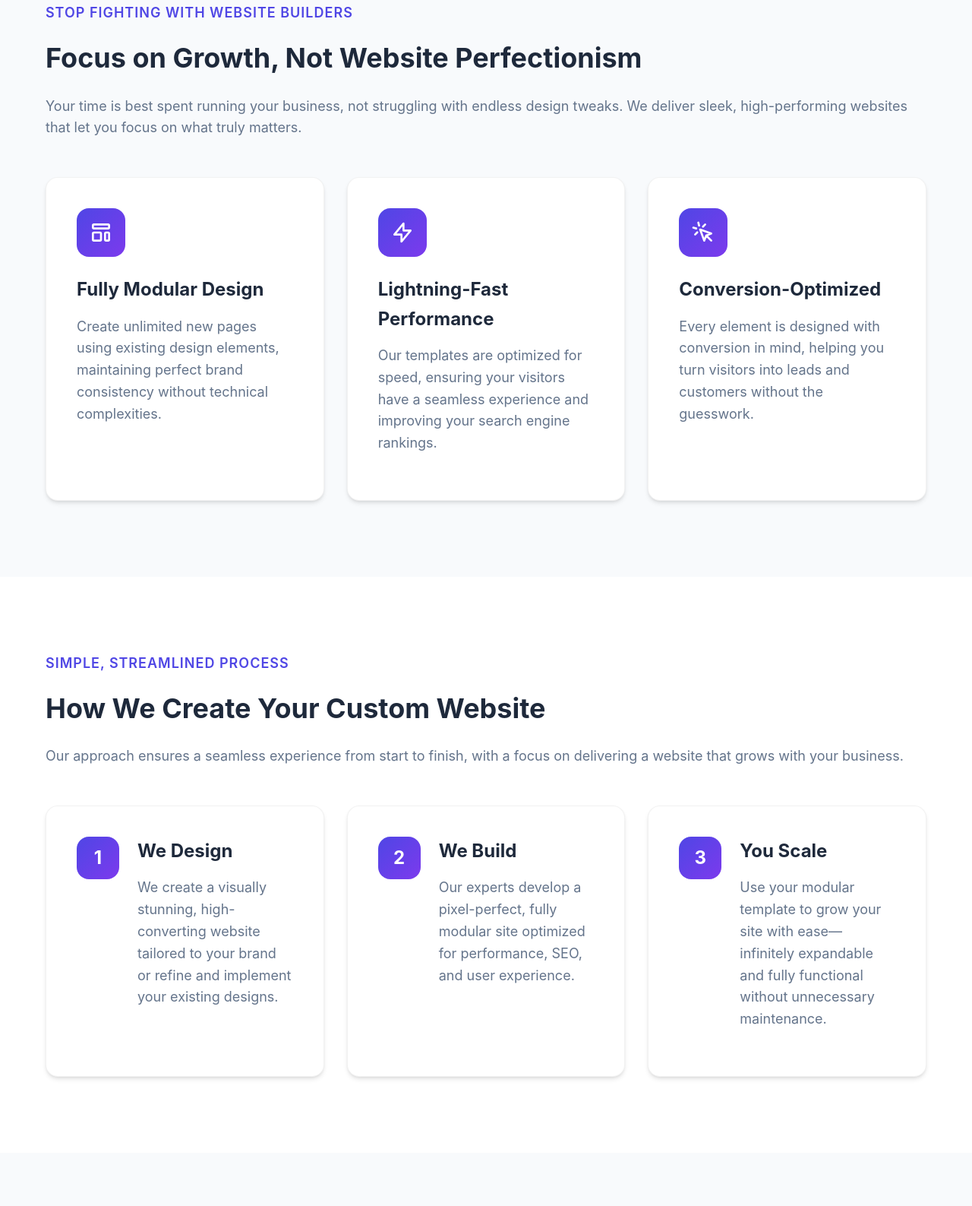
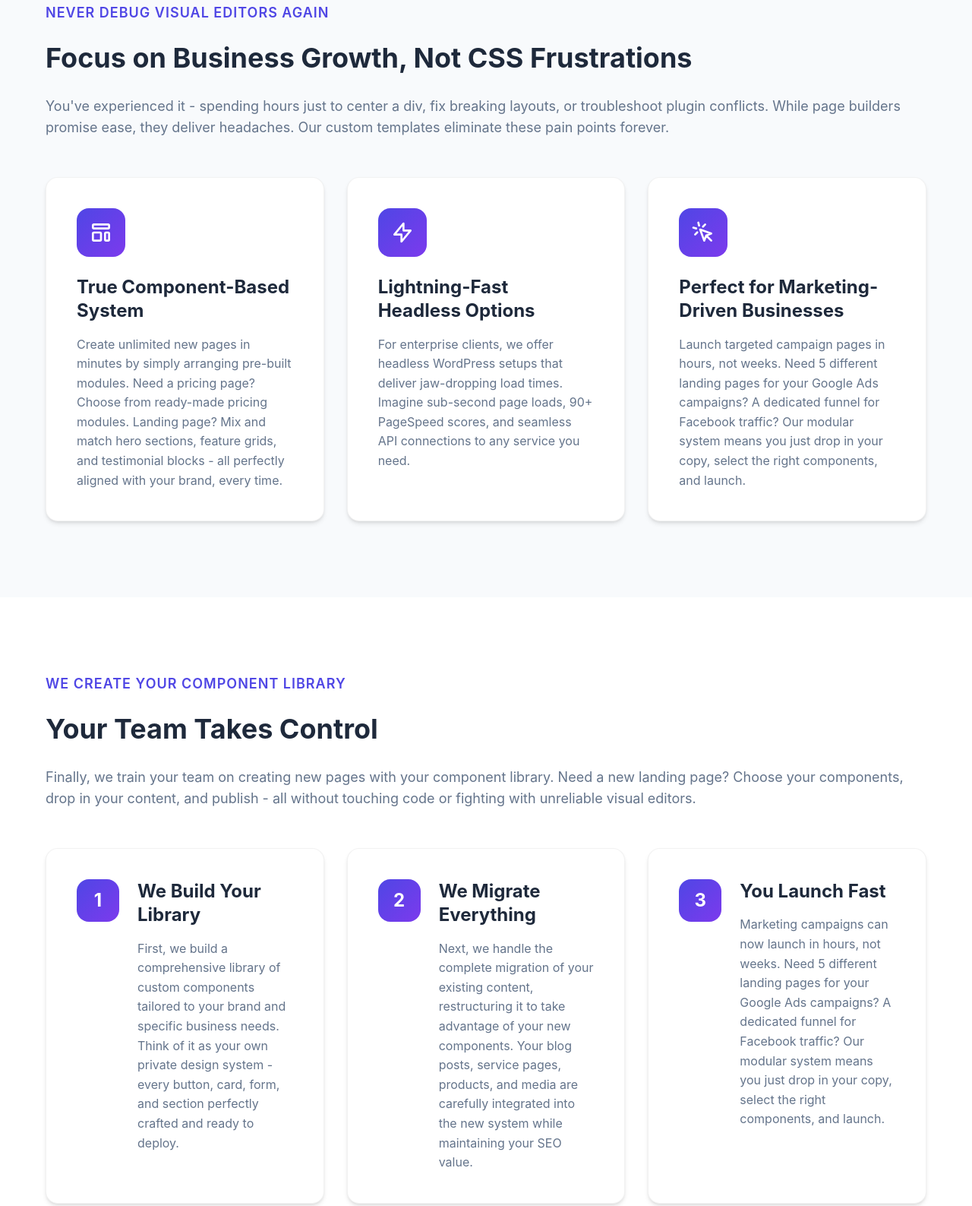
Before and after one commit to joshmcguire/joshmcguire.github.io, a plain HTML site: page index.html in a window 1280 px wide. Shown: the part 800-2387 px from the top of the page at 76% size. Drawn offline with Linux system fonts and the light colour scheme.

Commit message:
changes
changes

```diff
--- a/index.html
+++ b/index.html
@@ -253,6 +253,8 @@
             border: 1px solid rgba(0,0,0,0.05);
             position: relative;
             overflow: hidden;
+            display: flex;
+            flex-direction: column;
         }
 
         .feature-card::before {
@@ -287,6 +289,7 @@
             border-radius: 16px;
             margin-bottom: 24px;
             transition: all 0.3s ease;
+            flex-shrink: 0;
         }
 
         .feature-card:hover .icon {
@@ -297,6 +300,20 @@
             width: 32px;
             height: 32px;
             color: white;
+        }
+
+        .feature-card h3 {
+            font-size: 24px;
+            margin-bottom: 16px;
+            color: var(--secondary);
+            line-height: 1.3;
+        }
+
+        .feature-card p {
+            font-size: 16px;
+            line-height: 1.6;
+            color: var(--gray);
+            margin-bottom: 0;
         }
 
         .process {
@@ -317,11 +334,30 @@
             box-shadow: var(--shadow);
             transition: all 0.3s ease;
             border: 1px solid rgba(0,0,0,0.05);
+            position: relative;
+            overflow: hidden;
+        }
+
+        .process-step::before {
+            content: '';
+            position: absolute;
+            top: 0;
+            left: 0;
+            width: 100%;
+            height: 4px;
+            background: var(--gradient-primary);
+            transform: scaleX(0);
+            transform-origin: left;
+            transition: transform 0.3s ease;
         }
 
         .process-step:hover {
             transform: translateY(-5px);
             box-shadow: var(--shadow-lg);
+        }
+
+        .process-step:hover::before {
+            transform: scaleX(1);
         }
 
         .step-number {
@@ -342,6 +378,20 @@
 
         .process-step:hover .step-number {
             transform: scale(1.1);
+        }
+
+        .process-step h3 {
+            font-size: 24px;
+            margin-bottom: 16px;
+            color: var(--secondary);
+            line-height: 1.3;
+        }
+
+        .process-step p {
+            font-size: 16px;
+            line-height: 1.6;
+            color: var(--gray);
+            margin-bottom: 0;
         }
 
         .testimonials {
@@ -395,6 +445,7 @@
             margin-top: 100px;
             position: relative;
             overflow: hidden;
+            box-shadow: var(--shadow-xl);
         }
 
         .callout::before {
@@ -414,6 +465,9 @@
             margin-bottom: 24px;
             color: white;
             position: relative;
+            max-width: 800px;
+            margin-left: auto;
+            margin-right: auto;
         }
 
         .callout p {
@@ -421,6 +475,9 @@
             margin-bottom: 32px;
             color: rgba(255, 255, 255, 0.9);
             position: relative;
+            max-width: 600px;
+            margin-left: auto;
+            margin-right: auto;
         }
 
         .callout .cta-button {
@@ -434,6 +491,7 @@
             transition: all 0.3s ease;
             position: relative;
             overflow: hidden;
+            display: inline-block;
         }
 
         .callout .cta-button:hover {
@@ -583,6 +641,9 @@
                 top: 20px;
                 right: 20px;
                 cursor: pointer;
+                font-size: 24px;
+                color: var(--secondary);
+                z-index: 11;
             }
         }
     </style>
@@ -613,22 +674,22 @@
     <section class="hero">
         <div class="container hero-content">
             <div class="hero-text">
-                <div class="subtitle">WordPress Development Reimagined</div>
-                <h1>A Smarter Way to Build Your Website</h1>
-                <p>Skip the frustration of unreliable visual editors. Your business deserves a clean, professional, and fully modular website—without wasting time adjusting pixels.</p>
-                <a href="#contact" class="cta-button">Schedule a Free Consultation</a>
+                <div class="subtitle">Escape The Visual Editor Nightmare</div>
+                <h1>Stop Fighting With Website Builders</h1>
+                <p>Stop wasting hours fighting with Elementor, Divi, or WPBakery just to align text properly. Your business deserves a custom template built for performance, not perpetual troubleshooting.</p>
+                <a href="#contact" class="cta-button">Get Your Free Assessment</a>
             </div>
             <div class="hero-image">
-                <img src="/api/placeholder/540/360" alt="Custom WordPress Template" />
+                <img src="https://images.unsplash.com/photo-1460925895917-afdab827c52f?ixlib=rb-4.0.3&ixid=M3wxMjA3fDB8MHxwaG90by1wYWdlfHx8fGVufDB8fHx8fA%3D%3D&auto=format&fit=crop&w=2425&q=80" alt="Custom WordPress Template" />
             </div>
         </div>
     </section>
 
     <section class="section" id="features">
         <div class="container">
-            <div class="subtitle">Stop Fighting With Website Builders</div>
-            <h2>Focus on Growth, Not Website Perfectionism</h2>
-            <p>Your time is best spent running your business, not struggling with endless design tweaks. We deliver sleek, high-performing websites that let you focus on what truly matters.</p>
+            <div class="subtitle">Never Debug Visual Editors Again</div>
+            <h2>Focus on Business Growth, Not CSS Frustrations</h2>
+            <p>You've experienced it - spending hours just to center a div, fix breaking layouts, or troubleshoot plugin conflicts. While page builders promise ease, they deliver headaches. Our custom templates eliminate these pain points forever.</p>
 
             <div class="feature-grid">
                 <div class="feature-card">
@@ -639,8 +700,8 @@
                             <path stroke-linecap="round" stroke-linejoin="round" stroke-width="2" d="M16 13a1 1 0 011-1h2a1 1 0 011 1v6a1 1 0 01-1 1h-2a1 1 0 01-1-1v-6z" />
                         </svg>
                     </div>
-                    <h3>Fully Modular Design</h3>
-                    <p>Create unlimited new pages using existing design elements, maintaining perfect brand consistency without technical complexities.</p>
+                    <h3>True Component-Based System</h3>
+                    <p>Create unlimited new pages in minutes by simply arranging pre-built modules. Need a pricing page? Choose from ready-made pricing modules. Landing page? Mix and match hero sections, feature grids, and testimonial blocks - all perfectly aligned with your brand, every time.</p>
                 </div>
 
                 <div class="feature-card">
@@ -649,8 +710,8 @@
                             <path stroke-linecap="round" stroke-linejoin="round" stroke-width="2" d="M13 10V3L4 14h7v7l9-11h-7z" />
                         </svg>
                     </div>
-                    <h3>Lightning-Fast Performance</h3>
-                    <p>Our templates are optimized for speed, ensuring your visitors have a seamless experience and improving your search engine rankings.</p>
+                    <h3>Lightning-Fast Headless Options</h3>
+                    <p>For enterprise clients, we offer headless WordPress setups that deliver jaw-dropping load times. Imagine sub-second page loads, 90+ PageSpeed scores, and seamless API connections to any service you need.</p>
                 </div>
 
                 <div class="feature-card">
@@ -659,8 +720,8 @@
                             <path stroke-linecap="round" stroke-linejoin="round" stroke-width="2" d="M15 15l-2 5L9 9l11 4-5 2zm0 0l5 5M7.188 2.239l.777 2.897M5.136 7.965l-2.898-.777M13.95 4.05l-2.122 2.122m-5.657 5.656l-2.12 2.122" />
                         </svg>
                     </div>
-                    <h3>Conversion-Optimized</h3>
-                    <p>Every element is designed with conversion in mind, helping you turn visitors into leads and customers without the guesswork.</p>
+                    <h3>Perfect for Marketing-Driven Businesses</h3>
+                    <p>Launch targeted campaign pages in hours, not weeks. Need 5 different landing pages for your Google Ads campaigns? A dedicated funnel for Facebook traffic? Our modular system means you just drop in your copy, select the right components, and launch.</p>
                 </div>
             </div>
         </div>
@@ -668,32 +729,32 @@
 
     <section class="section section-alt" id="process">
         <div class="container">
-            <div class="subtitle">Simple, Streamlined Process</div>
-            <h2>How We Create Your Custom Website</h2>
-            <p>Our approach ensures a seamless experience from start to finish, with a focus on delivering a website that grows with your business.</p>
+            <div class="subtitle">We Create Your Component Library</div>
+            <h2>Your Team Takes Control</h2>
+            <p>Finally, we train your team on creating new pages with your component library. Need a new landing page? Choose your components, drop in your content, and publish - all without touching code or fighting with unreliable visual editors.</p>
 
             <div class="process">
                 <div class="process-step">
                     <div class="step-number">1</div>
                     <div>
-                        <h3>We Design</h3>
-                        <p>We create a visually stunning, high-converting website tailored to your brand or refine and implement your existing designs.</p>
+                        <h3>We Build Your Library</h3>
+                        <p>First, we build a comprehensive library of custom components tailored to your brand and specific business needs. Think of it as your own private design system - every button, card, form, and section perfectly crafted and ready to deploy.</p>
                     </div>
                 </div>
 
                 <div class="process-step">
                     <div class="step-number">2</div>
                     <div>
-                        <h3>We Build</h3>
-                        <p>Our experts develop a pixel-perfect, fully modular site optimized for performance, SEO, and user experience.</p>
+                        <h3>We Migrate Everything</h3>
+                        <p>Next, we handle the complete migration of your existing content, restructuring it to take advantage of your new components. Your blog posts, service pages, products, and media are carefully integrated into the new system while maintaining your SEO value.</p>
                     </div>
                 </div>
 
                 <div class="process-step">
                     <div class="step-number">3</div>
                     <div>
-                        <h3>You Scale</h3>
-                        <p>Use your modular template to grow your site with ease—infinitely expandable and fully functional without unnecessary maintenance.</p>
+                        <h3>You Launch Fast</h3>
+                        <p>Marketing campaigns can now launch in hours, not weeks. Need 5 different landing pages for your Google Ads campaigns? A dedicated funnel for Facebook traffic? Our modular system means you just drop in your copy, select the right components, and launch.</p>
                     </div>
                 </div>
             </div>
@@ -749,9 +810,9 @@
             </div>
 
             <div class="callout" id="contact">
-                <h2>Struggling to Translate Your Branding Into a Modern, High-Converting Website?</h2>
-                <p>Let's build a powerful, flexible, and stunning online presence for your brand. Your website should work for you, not the other way around.</p>
-                <a href="https://calendly.com/" target="_blank" class="cta-button">Schedule a Free Consultation</a>
+                <h2>Tired of Your Website Being a Technical Burden Instead of a Marketing Asset?</h2>
+                <p>Imagine creating new pages in minutes instead of days. Imagine never again hearing "that's not possible with our current setup" from your web team. Imagine a website that just works, looks amazing, and converts visitors - without the constant maintenance headaches.</p>
+                <a href="https://calendly.com/" target="_blank" class="cta-button">Get Your Free 30-Minute Website Assessment</a>
             </div>
         </div>
     </section>
```
